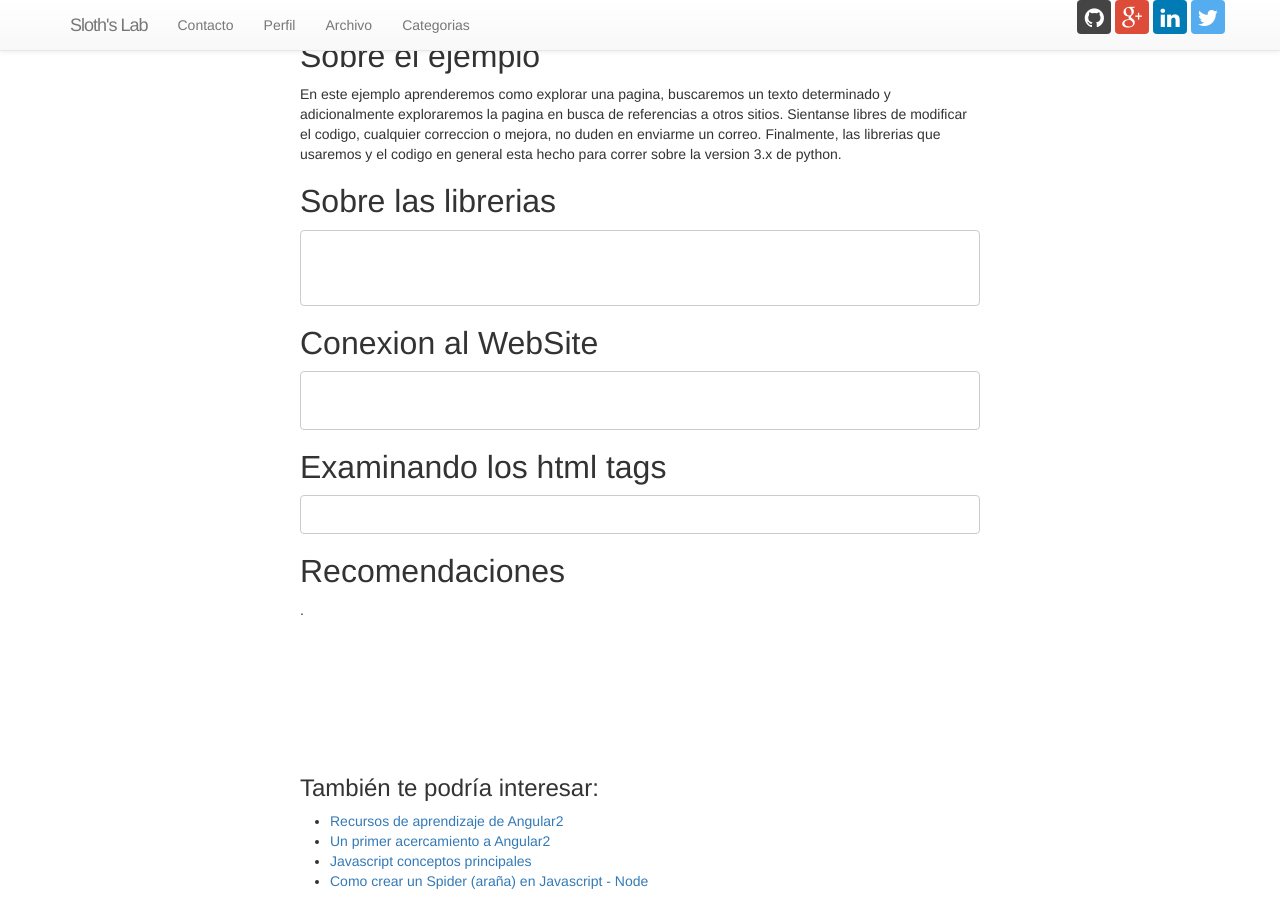
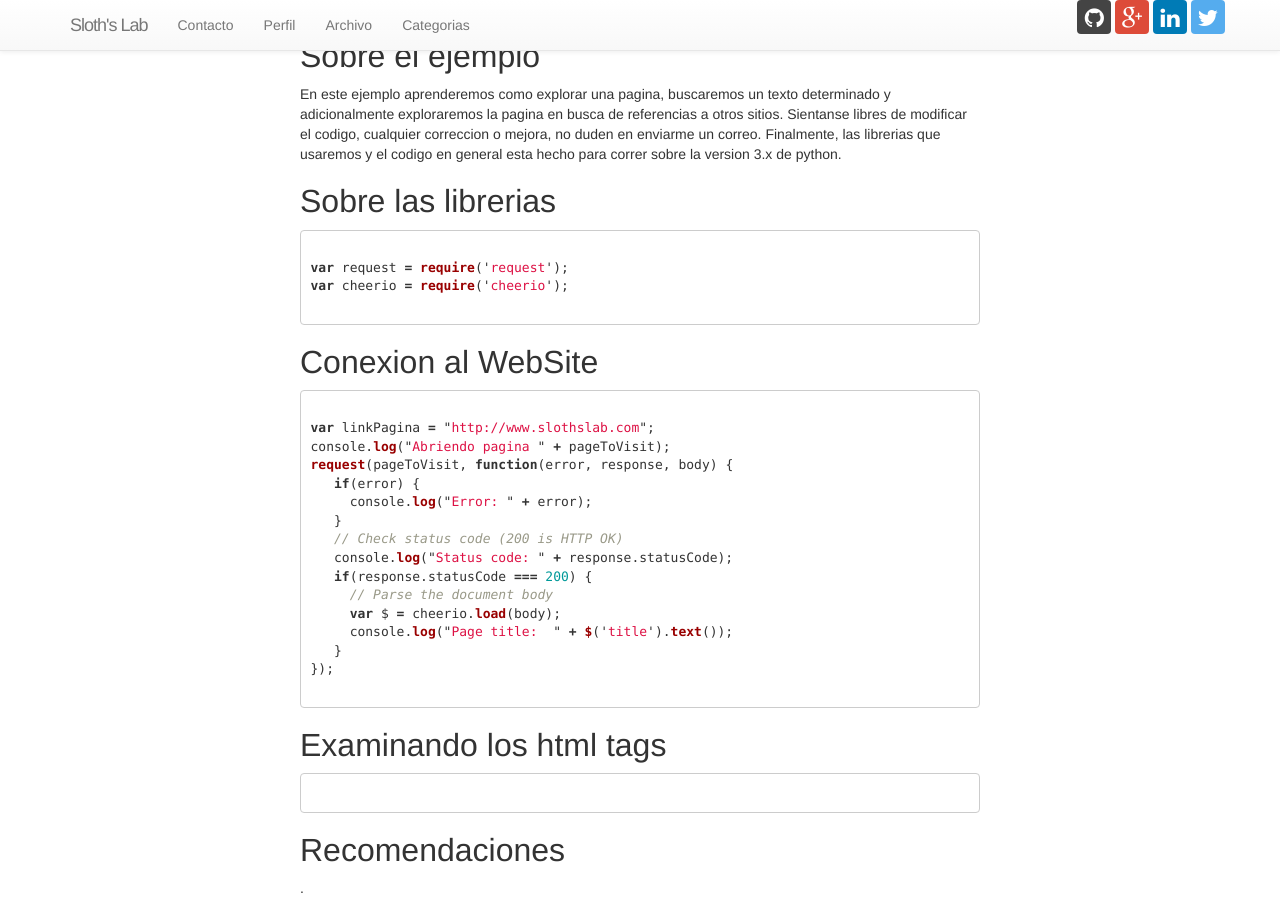
Before and after one commit to asomarribasd/asomarribasd.github.io, a Jekyll site: the page built from _posts/2016-06-01-node-spider.markdown, in a window 1280 px wide and 900 px high, scrolled down 602 px. Built offline with Jekyll 4.4.1, drawn with Linux system fonts in a browser that asks for light colours; nearby versions of some CDN libraries; comment, search, counter and statistics services are not loaded.

Commit message:
New library

````diff
--- a/_posts/2016-06-01-node-spider.markdown
+++ b/_posts/2016-06-01-node-spider.markdown
@@ -27,7 +27,8 @@ Finalmente, las librerias que usaremos y el codigo en general esta hecho para co
 
 ``` javascript
 
-
+var request = require('request');
+var cheerio = require('cheerio');
 
 ```
 
@@ -35,6 +36,20 @@ Finalmente, las librerias que usaremos y el codigo en general esta hecho para co
 
 ``` javascript
 
+var linkPagina = "http://www.slothslab.com";
+console.log("Abriendo pagina " + pageToVisit);
+request(pageToVisit, function(error, response, body) {
+   if(error) {
+     console.log("Error: " + error);
+   }
+   // Check status code (200 is HTTP OK)
+   console.log("Status code: " + response.statusCode);
+   if(response.statusCode === 200) {
+     // Parse the document body
+     var $ = cheerio.load(body);
+     console.log("Page title:  " + $('title').text());
+   }
+});
 
 ```
 
````
